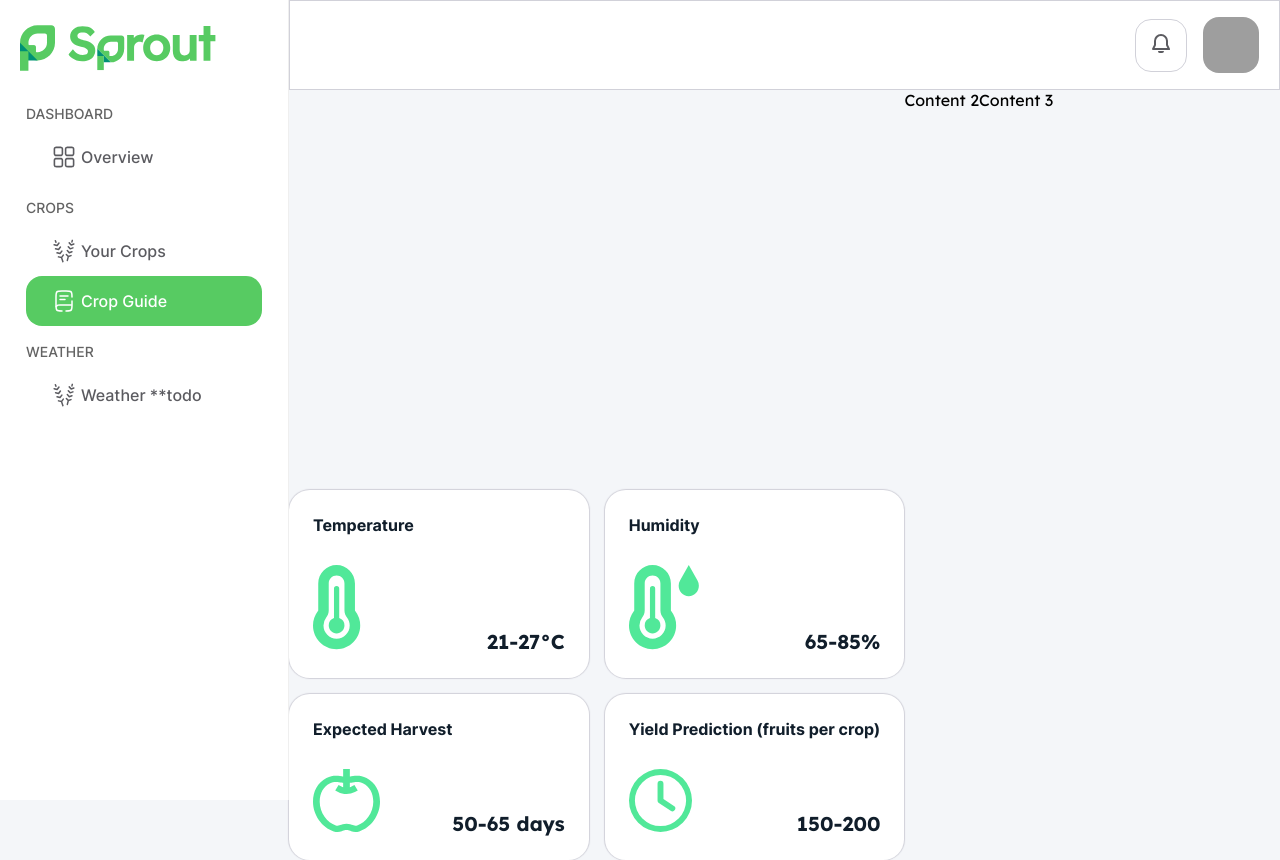
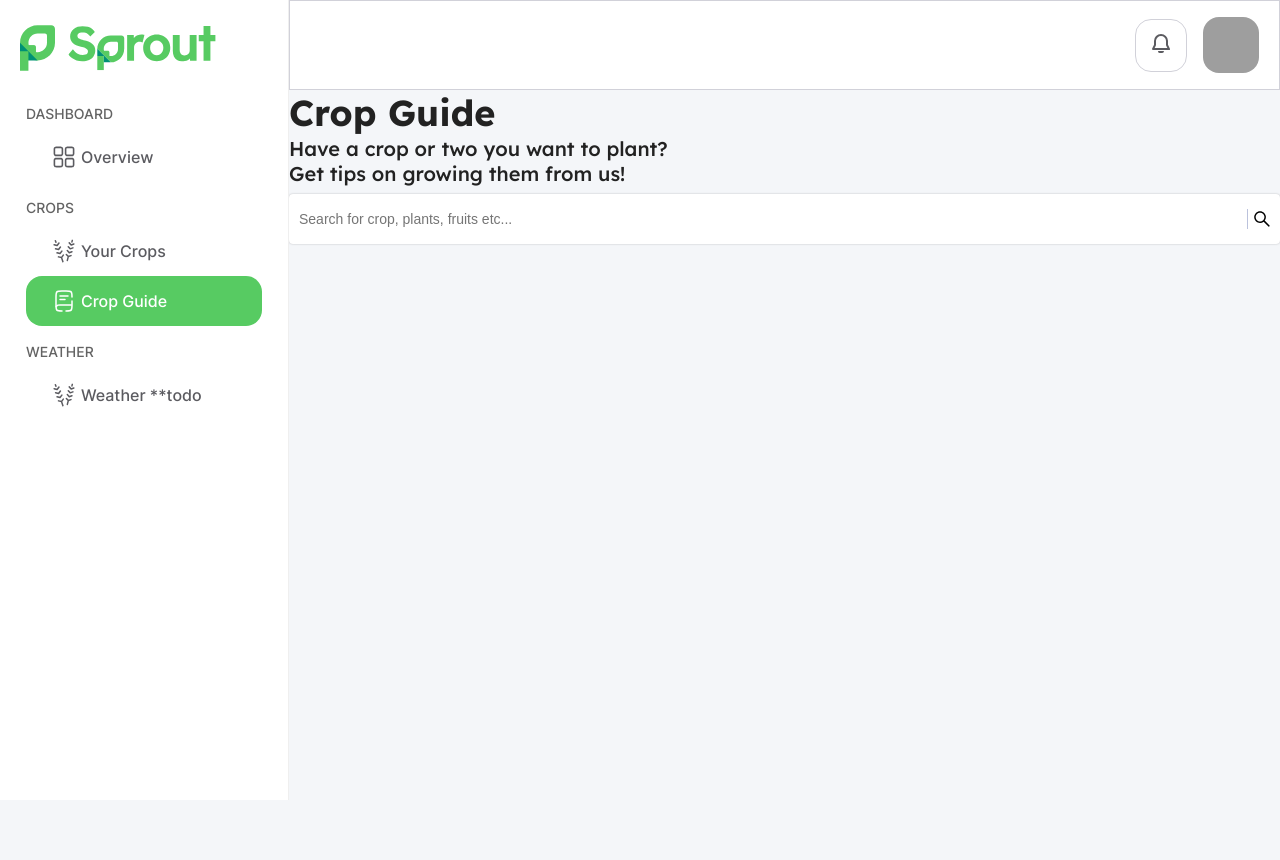
Before and after one commit to dacosio/project-2, a React (Create React App) app in the folder frontend/: page /crop-guide in a window 1280 px wide. After the commit the page ends 800 px from the top, so only its background shows below. Built offline with nearby package versions, Linux system fonts and the light colour scheme; grey boxes are pictures that could not be loaded.

Commit message:
update search placeholder to be dynamic

```diff
--- a/frontend/src/components/base/Search/Search.props.ts
+++ b/frontend/src/components/base/Search/Search.props.ts
@@ -1,4 +1,5 @@
 export interface SearchProps {
     onSearch: (searchTerm: string) => void;
     searchResults: any[] | undefined;
+    dynamicPlaceholder: string;
 }
--- a/frontend/src/components/base/Search/Search.view.tsx
+++ b/frontend/src/components/base/Search/Search.view.tsx
@@ -6,7 +6,13 @@ import useDebounce from './../../../utils/hooks/useDebounce'
 import SearchResult from './../SearchResult'
 import { AiOutlineCloseCircle, AiOutlineSearch } from 'react-icons/ai'
 
-const Search = ({ onSearch, searchResults }: SearchProps): JSX.Element => {
+const Search = (props: SearchProps): JSX.Element => {
+  const {
+    onSearch,
+    searchResults,
+    dynamicPlaceholder
+  } = props
+
   const [searchTerm, setSearchTerm] = useState('');
   const delay = 500;
   const debouncedSearchTerm = useDebounce(searchTerm, delay);
@@ -37,10 +43,9 @@ const Search = ({ onSearch, searchResults }: SearchProps): JSX.Element => {
             />
         }
         type='search'
-        label='Search'
         value={searchTerm}
         onChange={handleSearch}
-        placeholder="Input Text Here">
+        placeholder={dynamicPlaceholder}>
       </TextField>
       {searchTerm && <SearchResult searchResults={searchResults} delay={delay} />}
     </Container>
--- a/frontend/src/pages/Crops/CropGuide/CropGuide.view.tsx
+++ b/frontend/src/pages/Crops/CropGuide/CropGuide.view.tsx
@@ -2,6 +2,8 @@ import React from 'react';
 import { CropGuideGeneratedProps } from './CropGuide.props';
 import { Container, Conditions, GridLayout } from './CropGuide.style';
 import CropCondition from './../../../components/base/CropCondition'
+import Typography from 'components/base/Typography';
+import Search from 'components/base/Search';
 
 const CropGuideView = (props: CropGuideGeneratedProps) => {
   const conditions = [
@@ -29,18 +31,20 @@ const CropGuideView = (props: CropGuideGeneratedProps) => {
     )
   }
 
+  {/* <Conditions>
+          {getCondition()}
+        </Conditions> */}
+
   return (
-    <GridLayout>
-      <Container key="1" className="col-lg-5">
-        <div style={{ height: '400px' }}></div>
-        <Conditions>
-          {getCondition()}
-        </Conditions>
-      </Container>
-      <Container key="2" className="col-lg-3-5">Content 2</Container>
-      <Container key="3" className="col-lg-3-5">Content 3</Container>
-
-    </GridLayout>
+    <Container>
+      <div>
+        <Typography variant='title2'>Crop Guide</Typography>
+        <Typography variant='subtitle'>Have a crop or two you want to plant?<br />Get tips on growing them from us!</Typography>
+        <Search dynamicPlaceholder='Search for crop, plants, fruits etc...' onSearch={function (searchTerm: string): void {
+          throw new Error('Function not implemented.');
+        }} searchResults={undefined} />
+      </div>
+    </Container>
   );
 };
 
```
